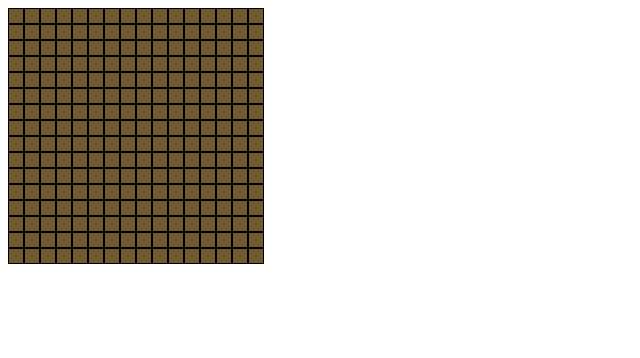
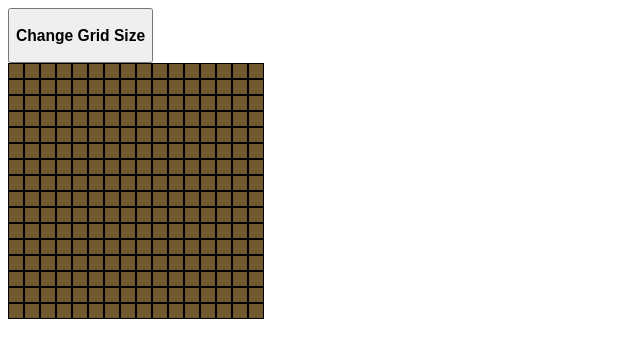
Before and after one commit to blazedev67/Etch-a-Sketch, a plain HTML site: page index.html in a window 1280 px wide. Shown: the whole page, without its empty margins (0-640 px from the left). Drawn offline with Linux system fonts and the light colour scheme.

Commit message:
add h2 size button for dynamic grid user prompt

```diff
--- a/index.html
+++ b/index.html
@@ -8,6 +8,7 @@
     <title>Etch Sketch</title>
 </head>
 <body>
+    <button id="btn"><h3>Change Grid Size</h3></button>
     <div id="container">
 
     </div>
```
